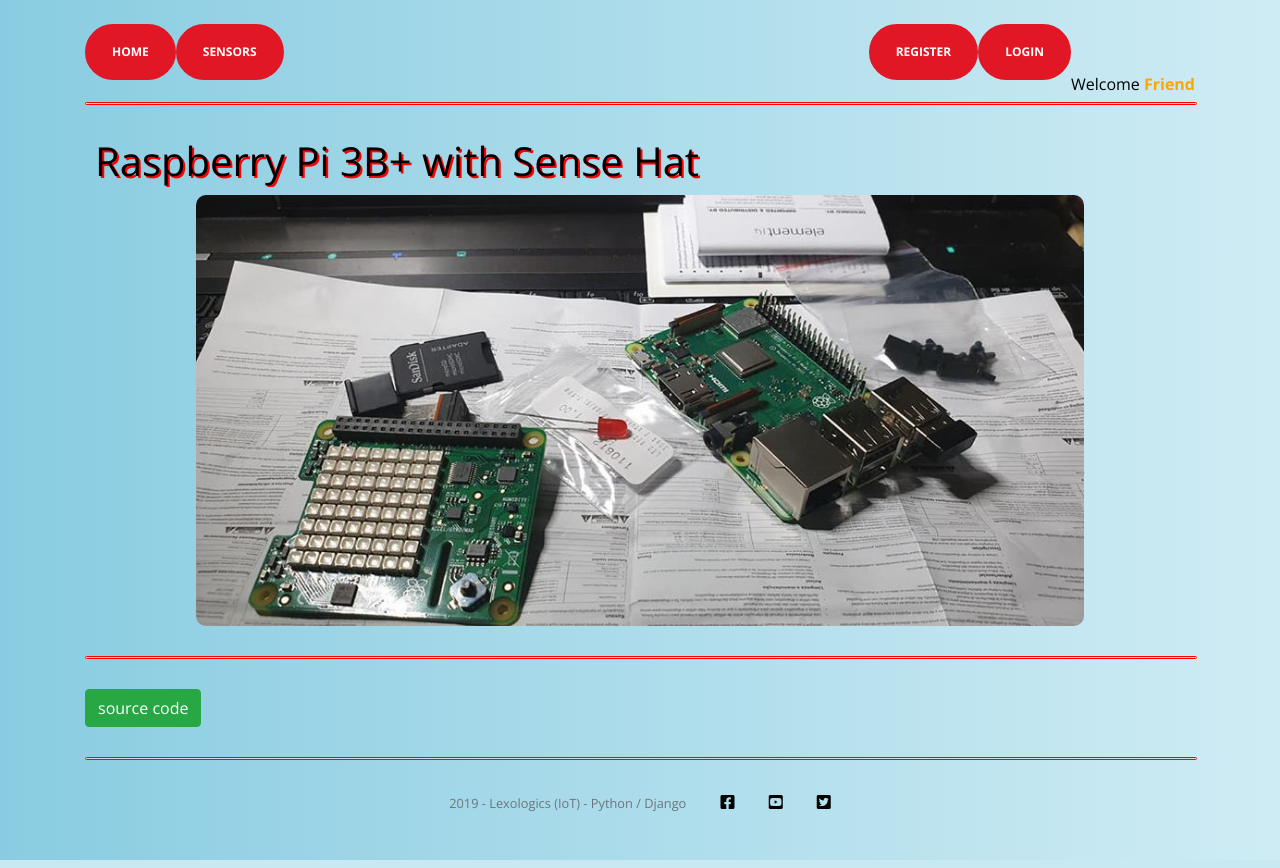
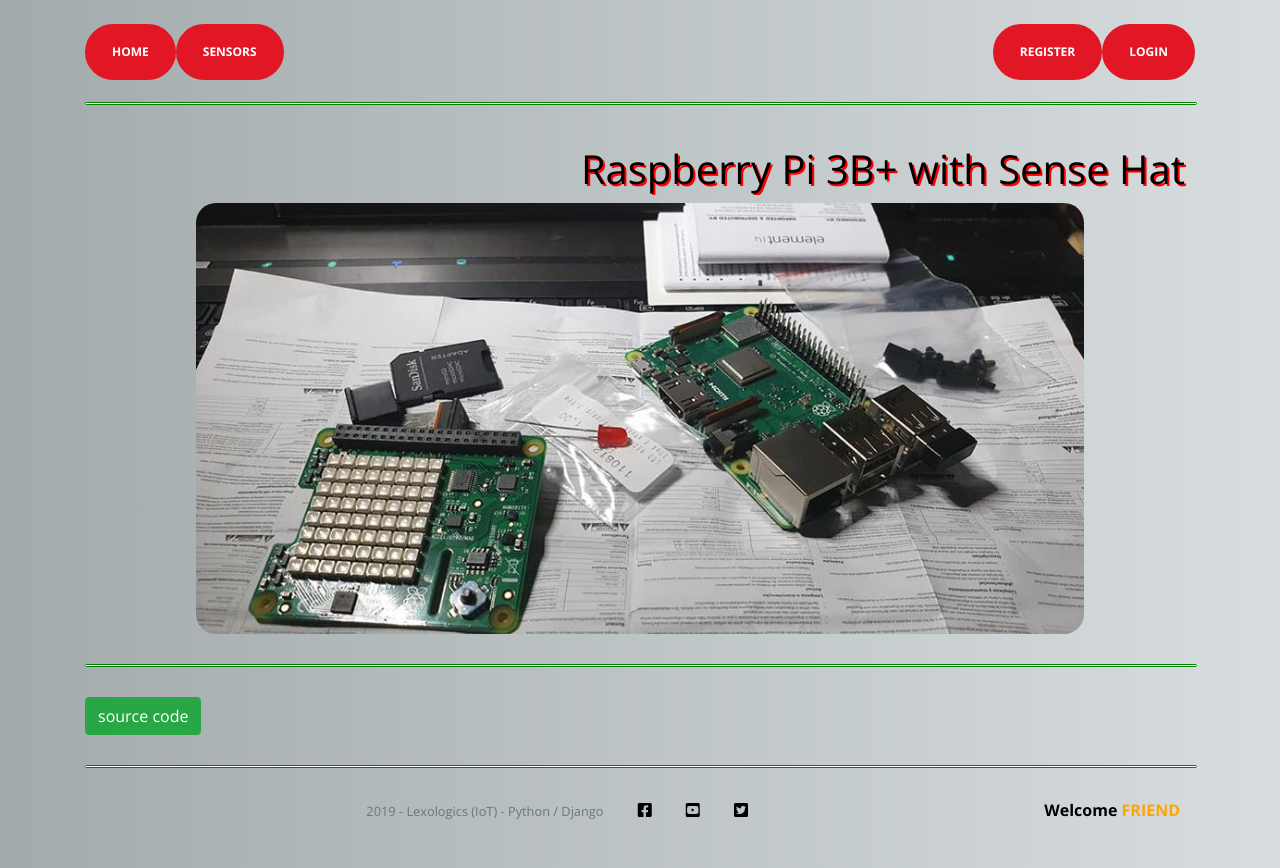
Before and after one commit to lexologics/sensehat, a Django app: page / in a window 1280 px wide. Run offline with Django 3.2, Linux system fonts and the light colour scheme; some libraries are stand-ins or nearby versions.

Commit message:
Added CSS v1.0

```diff
--- a/main/static/main/css/main.css
+++ b/main/static/main/css/main.css
@@ -1,14 +1,15 @@
 /* General Styling */
 
 body {
-        background-image: linear-gradient(to right, rgba(137, 204, 225), rgba(207, 236, 244));
+        /* background-image: linear-gradient(to right, rgba(137, 204, 225), rgba(207, 236, 244)); */
+        background-image: linear-gradient(to right, rgba(163, 170, 172), rgba(216, 222, 223));
 	font-family: 'Open Sans';
 	color: #000;
 	overflow-x: hidden;
 }
 
 img {
-        border-radius: 10px;
+        border-radius: 20px;
         display: block;
 	margin-left: auto;
 	margin-right: auto;
@@ -47,8 +48,9 @@
 hr {
 	width: 100%;
 	height: 1px;
-	background-color: #d9dcdf;
-	border: 1px solid red;
+	/* background-color: #d9dcdf; */
+	background-color: #fff;
+	border: 1px solid green;
 	border-radius: 5px;
 	margin: 30px 0;
 }
--- a/main/templates/main/base.html
+++ b/main/templates/main/base.html
@@ -85,17 +85,21 @@
         <a class="button" href="/rgb/">RGB Module</a>
         <a class="button" href="/walking/">Walking Pet</a>
         <a class="button" href="/show_text/">Show Text</a>
+<!--
 	<div class="pull-right">
             <b>Welcome</b> <b style="color:red; text-transform: uppercase;">{{ user }}</b>
 	</div>
+-->
 	<div class="pull-right">
             <a class="button" href="/logout/">Logout</a>
 	</div>
 
     {% else %}
+<!--
 	<div class="pull-right">
             <br><br>Welcome <b style="color:orange">Friend</b>
 	</div>
+-->
 	<div class="pull-right">
             <a class="button" href="/login/">Login</a>
 	</div>
@@ -120,8 +124,7 @@
 
     <hr>
 
-    <a class="btn btn-success" href="https://github.com/lexologics/sensehat">source code</a>
-
+    <a class="btn btn-success" href="https://github.com/lexologics/sensehat" target="_newwin">source code</a>
 
   </div>
 
@@ -130,12 +133,19 @@
       <ul>
         <hr>
         <li><small class="text-muted">2019 - Lexologics (IoT) - Python / Django</small></li>
-        <li><a href="#"><i class="fab fa-facebook-square"></i></a></li>
-        <li><a href="#"><i class="fab fa-youtube-square"></i></a></li>
-        <li><a href="#"><i class="fab fa-twitter-square"></i></a></li>
+        <li><a href="https://www.facebook.com" target="_newwin"><i class="fab fa-facebook-square"></i></a></li>
+        <li><a href="https://www.youtube.com/lexologics" target="_newwin"><i class="fab fa-youtube-square"></i></a></li>
+        <li><a href="https://www.instagram.com/" target="_newwin"><i class="fab fa-twitter-square"></i></a></li>
+    {% if user.is_authenticated %}
+	<li class="pull-right"><b>Welcome</b> <b style="color:red; text-transform: uppercase;">{{ user }}</b></li>
+    {% else %}
+	<li class="pull-right"><b>Welcome</b> <b style="color:orange; text-transform: uppercase">Friend</b></li>
+    {% endif %}
+
       </ul>
     </footer>
   </div>
+
   <!-- Optional JavaScript -->
   <!-- jQuery first, then Popper.js, then Bootstrap JS -->
   <script src="https://code.jquery.com/jquery-3.3.1.slim.min.js" integrity="sha384-q8i/X+965DzO0rT7abK41JStQIAqVgRVzpbzo5smXKp4YfRvH+8abtTE1Pi6jizo" crossorigin="anonymous"></script>
--- a/main/templates/main/home.html
+++ b/main/templates/main/home.html
@@ -4,7 +4,7 @@
 
 {% block content %}
 
-  <h1>Raspberry Pi 3B+ with Sense Hat</h1>
+  <h1 class="pull-right">Raspberry Pi 3B+ with Sense Hat</h1>
   <img src="{% static "main/images/rpi.jpg"  %}">
 
 {% endblock %}
--- a/main/templates/main/sensors.html
+++ b/main/templates/main/sensors.html
@@ -4,6 +4,7 @@
 
 
     <h3>Raspberry Pi 3B+ Sensors</h3>
+
     <div class="row">
       <div class="col">
 	    {% if pitemp > '60' %}
--- a/main/views.py
+++ b/main/views.py
@@ -278,7 +278,7 @@
 def logout_request(request):
     logout(request)
     messages.info(request, 'Logged out successfully!')
-    return redirect('main:sensors')
+    return redirect('main:homepage')
 
 def login_request(request):
     if request.method == 'POST':
@@ -291,7 +291,7 @@
             if user is not None:
                 login(request, user)
                 messages.info(request, 'You are now logged in as {user}')
-                return redirect('main:sensors')
+                return redirect('main:homepage')
             else:
                 messages.error(request, 'Invalid username or password')
         else:
```
Lines whose indentation alone changed are shown as unchanged.
